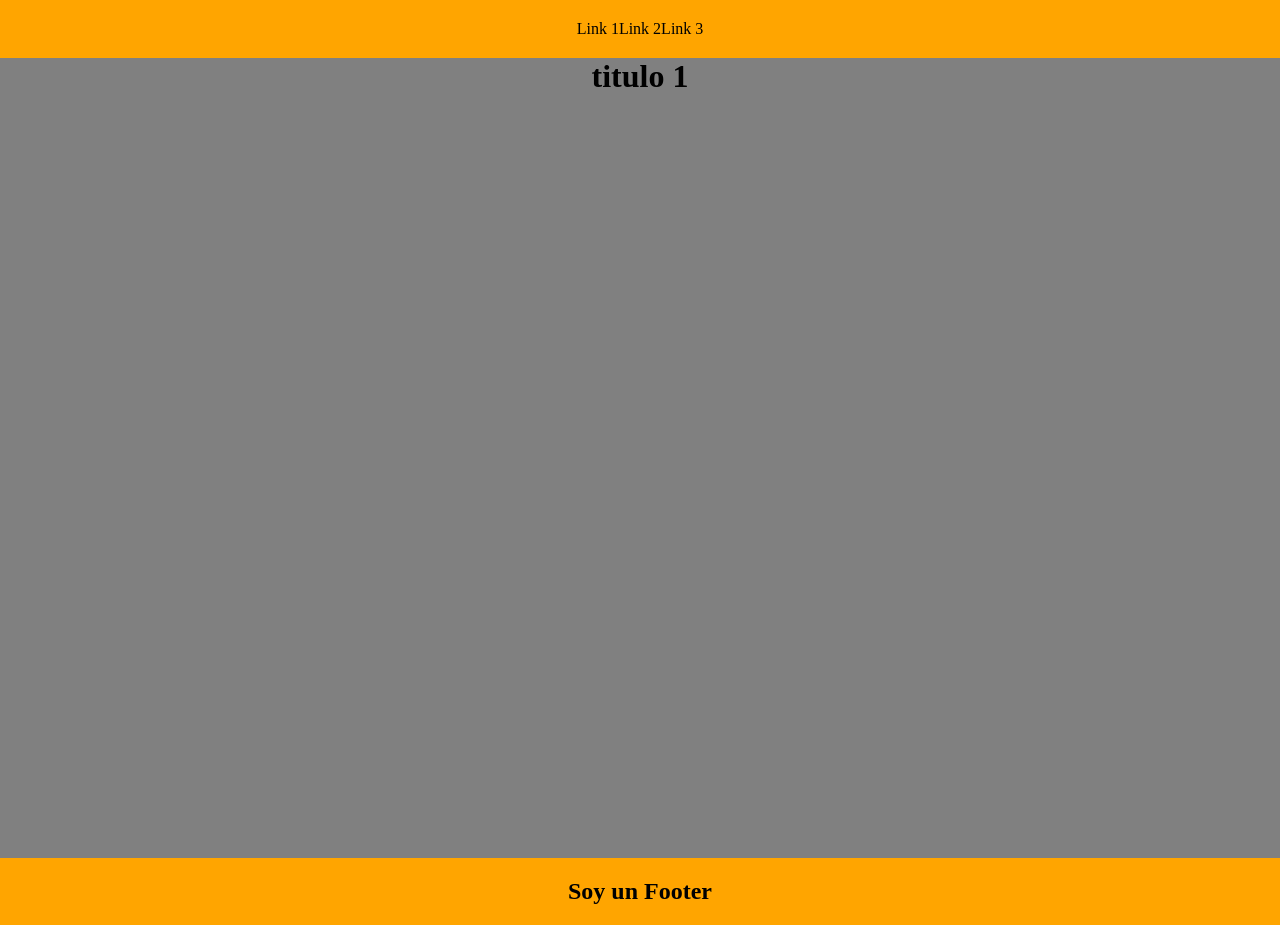
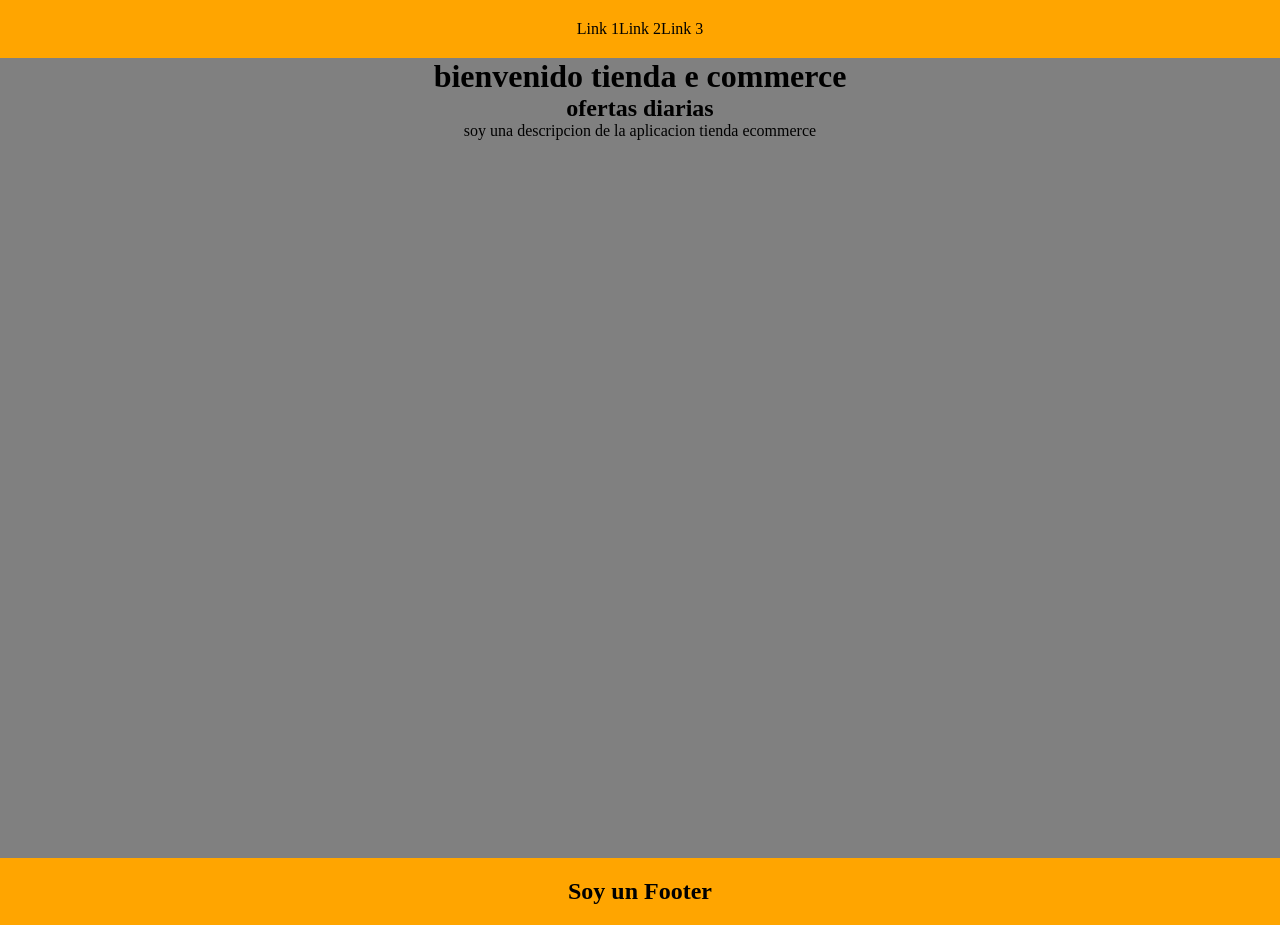
Before and after one commit to lucasbeckerok/my-react-project, a React (Create React App) app: page / in a window 1280 px wide. Built offline with nearby package versions, Linux system fonts and the light colour scheme.

Commit message:
edicion de Main.js

```diff
--- a/src/Main.js
+++ b/src/Main.js
@@ -2,7 +2,9 @@ const Main = () => {
     return (
     <main>
         <div>
-            <h1>titulo 1</h1>
+            <h1>bienvenido tienda e commerce</h1>
+            <h2>ofertas diarias</h2>
+            <p>soy una descripcion de la aplicacion tienda ecommerce</p>
         </div>
     </main>
     )
```
